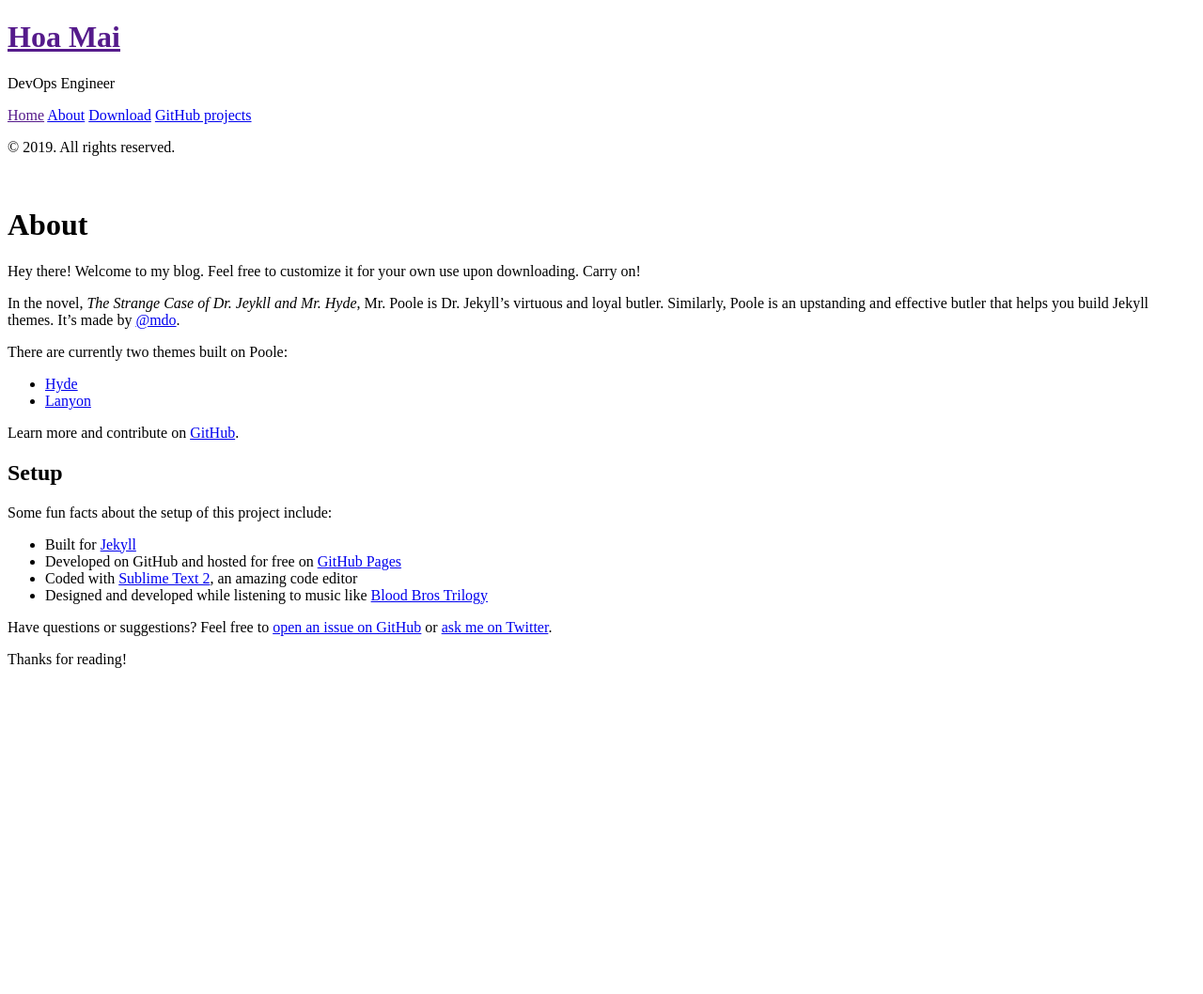
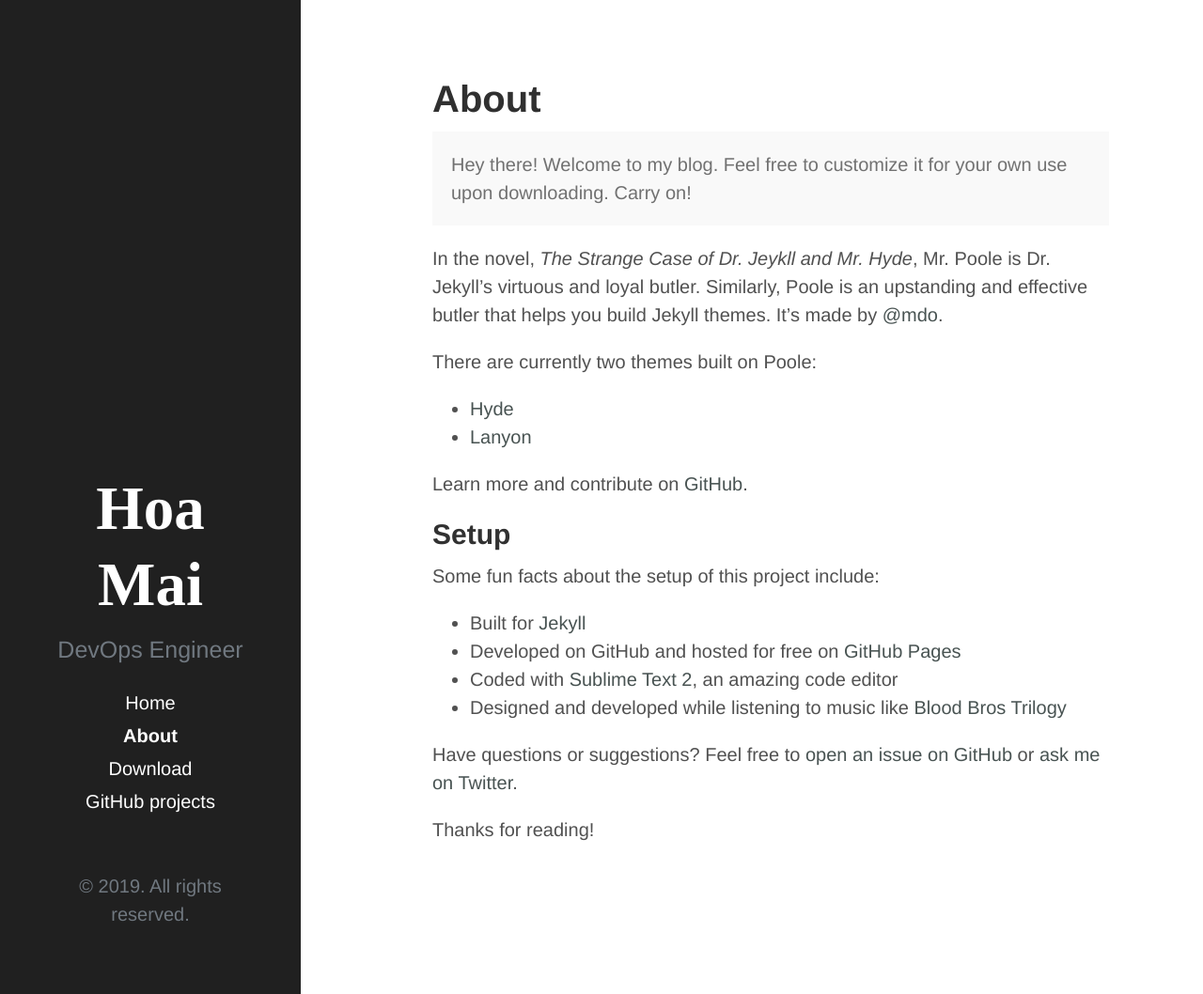
Before and after one commit to hoadinhmai/hoadinhmai.github.io, a Jekyll site: the page built from about.md, in a window 1280 px wide and 1058 px high. Shown: the whole window at 94% size. Built offline with Jekyll 4.4.1, drawn with Linux system fonts in a browser that asks for light colours; some web fonts are replaced; Markdown is read by kramdown in place of the engine named in the settings.

Commit message:
Fix baseurl references

```diff
--- a/_config.yml
+++ b/_config.yml
@@ -9,7 +9,8 @@ permalink:        pretty
 title:            Hoa Mai
 description:      'DevOps Engineer'
 url:              https://hoadinhmai.github.io
-baseurl:          /
+baseurl:
+# https://github.com/github/pages-gem/issues/460
 
 author:
   name:           'Hoa Mai'
--- a/_includes/head.html
+++ b/_includes/head.html
@@ -15,10 +15,10 @@
   </title>
 
   <!-- CSS -->
-  <link rel="stylesheet" href="{{ site.baseurl }}public/css/poole.css">
-  <link rel="stylesheet" href="{{ site.baseurl }}public/css/syntax.css">
-  <link rel="stylesheet" href="{{ site.baseurl }}public/css/hyde.css">
-  <link rel="stylesheet" href="{{ site.baseurl }}public/css/foundation-icons.css">
+  <link rel="stylesheet" href="{{ site.baseurl }}/public/css/poole.css">
+  <link rel="stylesheet" href="{{ site.baseurl }}/public/css/syntax.css">
+  <link rel="stylesheet" href="{{ site.baseurl }}/public/css/hyde.css">
+  <link rel="stylesheet" href="{{ site.baseurl }}/public/css/foundation-icons.css">
   <link rel="stylesheet" href="//fonts.googleapis.com/css?family=Karla|Roboto+Mono|Raleway:700">
 
   <!-- Icons -->
```
